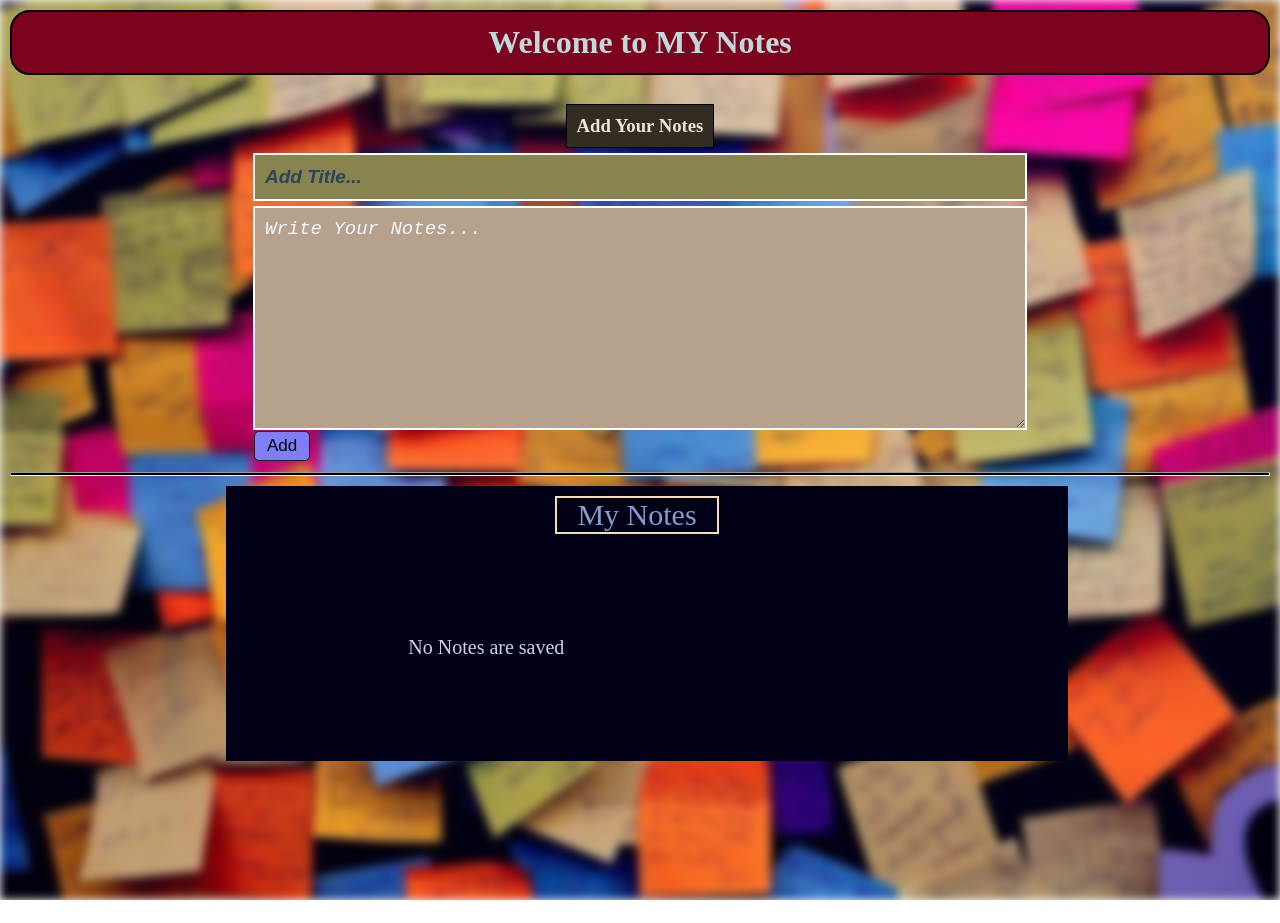
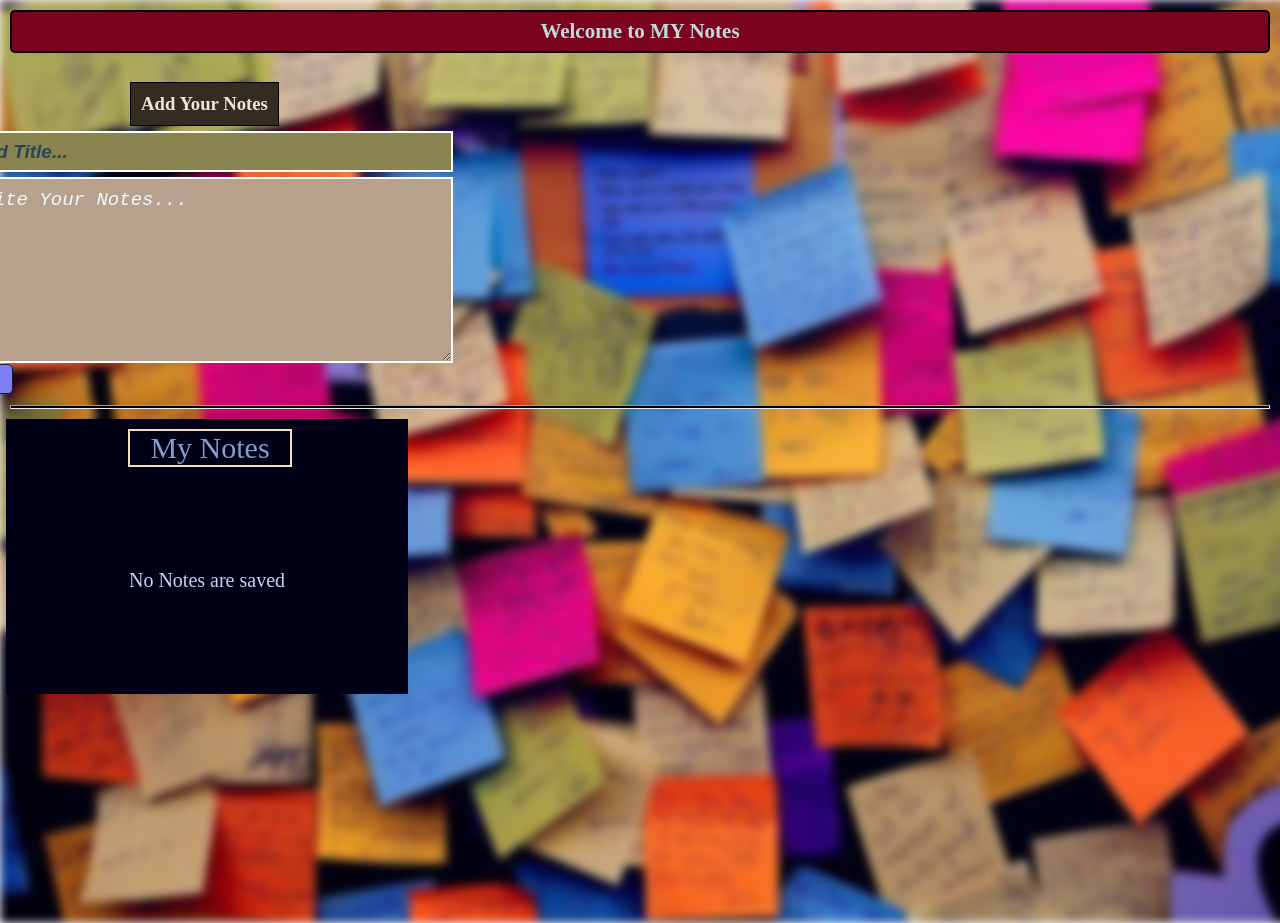
Before and after one commit to emaazmomin/noteapp, a plain HTML site: page index.html in a window 1280 px wide. Before the commit the page ends 900 px from the top, so only its background shows below. Drawn offline with Linux system fonts and the light colour scheme.

Commit message:
fixed responsiveness

```diff
--- a/note_style.css
+++ b/note_style.css
@@ -38,7 +38,7 @@ img.bg{
 
 #heading {
     border: 2px solid black;
-    border-radius: 20px;
+    border-radius: 5px;
     background-color:rgb(124 3 30);
     color: rgb(191, 218, 218);
     display: flex;
@@ -126,7 +126,7 @@ hr{
     background-color: rgb(0 1 22);
     direction: row;
     position: relative;
-    left: 216px;
+    left: 190px;
     margin: 10px 10px;
     width: 842px;
     max-height: 400px;
@@ -269,7 +269,123 @@ p{
     color: rgb(255, 255, 255);
     border: 2px solid rgb(0, 0, 0);
 }
-@media screen and (max-width:413px) {
+@media screen and (min-width:360px) {
+    #heading{
+        padding: 7px;
+    }
+    #heading h1{
+     font-size: 21px;
+    }
+    .title-box{
+        width: 310px;
+        height: 17px;
+    }
+    .write-box{
+        height: 149px;
+        width: 310px;
+    }
+    img.bg{
+        height: 877px;
+    }
+    #saved-notes-div{
+        display: block;
+    }
+    .saved-notes{
+        width: 288px;
+        height: 132px;
+    }
+    .imp-note{
+        width: 288px;
+        height: 132px;
+    }
+    .saved-heading{
+        width: 283px;
+    }
+    .snb{
+        left: 1px;
+        width: 334px;
+    }
+    #saved-box-heading{
+        left: 89px;
+    }
+}
+@media screen and (min-width:370px) {
+    #heading{
+        padding: 7px;
+    }
+    #heading h1{
+     font-size: 21px;
+    }
+    .title-box{
+        width: 334px;
+    }
+    .write-box{
+        width: 334px;
+    }
+    img.bg{
+        height: 876px;
+    }
+    #saved-notes-div{
+        display: block;
+    }
+    .saved-notes{
+        width: 307px;
+        height: 135px;
+    }
+    .imp-note{
+        width: 307px;
+        height: 135px;
+    }
+    .saved-heading{
+        width: 309px;
+    }
+    .snb{
+        left: 1px;
+        width: 351px;
+    }
+    #saved-box-heading{
+        left: 99px;
+    }
+}
+@media screen and (min-width:380px) {
+    #heading{
+        padding: 7px;
+    }
+    #heading h1{
+     font-size: 21px;
+    }
+    .title-box{
+        width: 350px;
+    }
+    .write-box{
+        width: 350px;
+    }
+    img.bg{
+        height: 969px;
+    }
+    #saved-notes-div{
+        display: block;
+    }
+    .saved-notes{
+        width: 318px;
+        height: 135px;
+    }
+    .imp-note{
+        width: 318px;
+        height: 135px;
+    }
+    .saved-heading{
+        width: 309px;
+    }
+    .snb{
+        left: 1px;
+        width: 365px;
+    }
+    #saved-box-heading{
+        left: 99px;
+    }
+}
+@media screen and (min-width:400px) {
     #box{
         width: 409px;
     }
@@ -303,4 +419,35 @@ p{
     .saved-heading{
         width: 353px;
     }
+    img.bg{
+        height: 923px;
+    width: 101%;
+    }
 }
+@media screen and (min-width:710px) {
+    .title-box{
+        width: 470px;
+    }
+    .write-box{
+        width: 470px;
+    }
+}
+@media screen and (min-width:1868px) {
+    img.bg{
+        height: 944px;
+    }
+    #heading h1{
+        font-size: 20px;
+    }
+    .title-box{
+        width: 970px;
+    }
+    .write-box{
+        width: 970px;
+    }
+    #btn{
+        width: 134px;
+    height: 48px;
+    font-size: 36px;
+    }
+}
```
